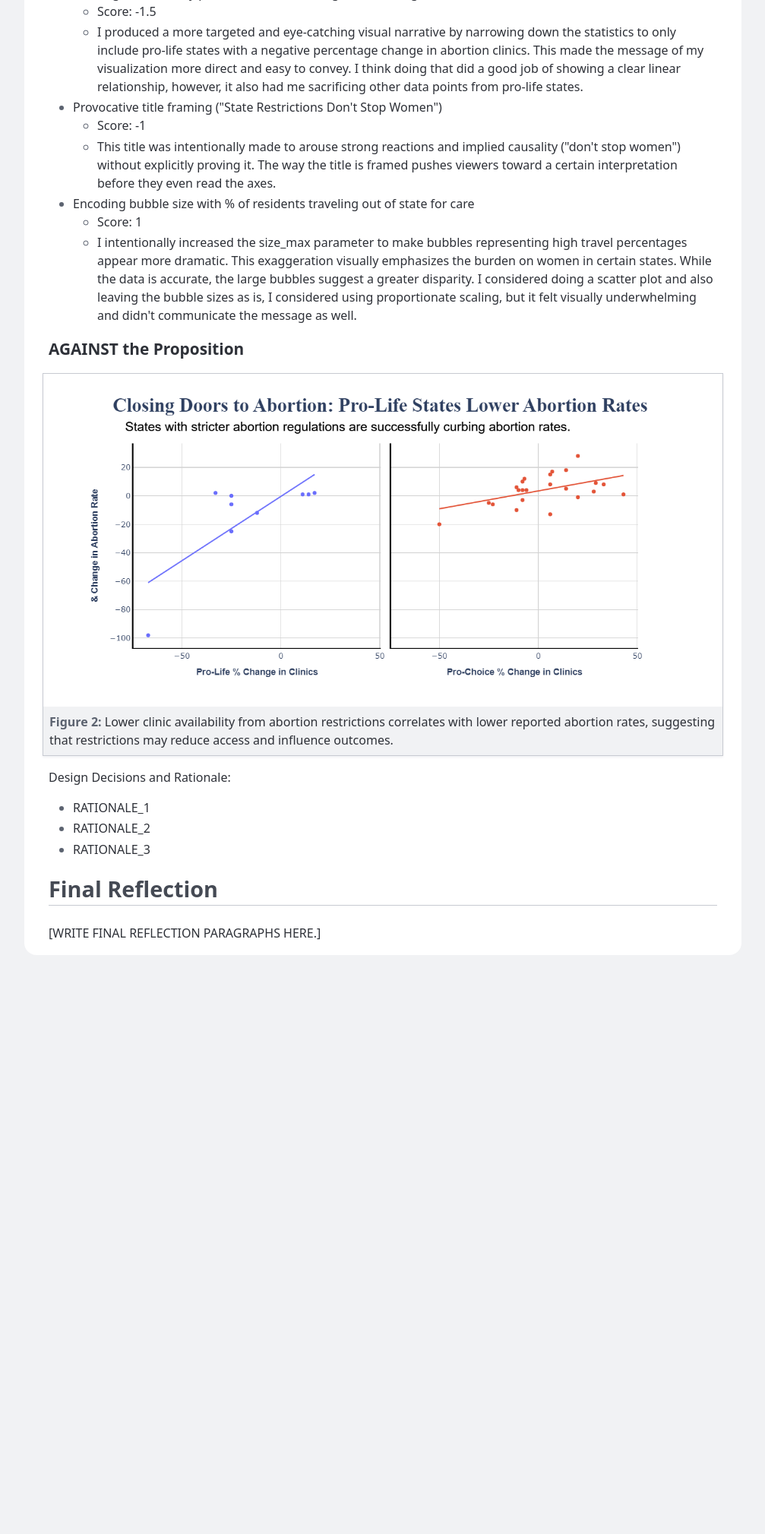
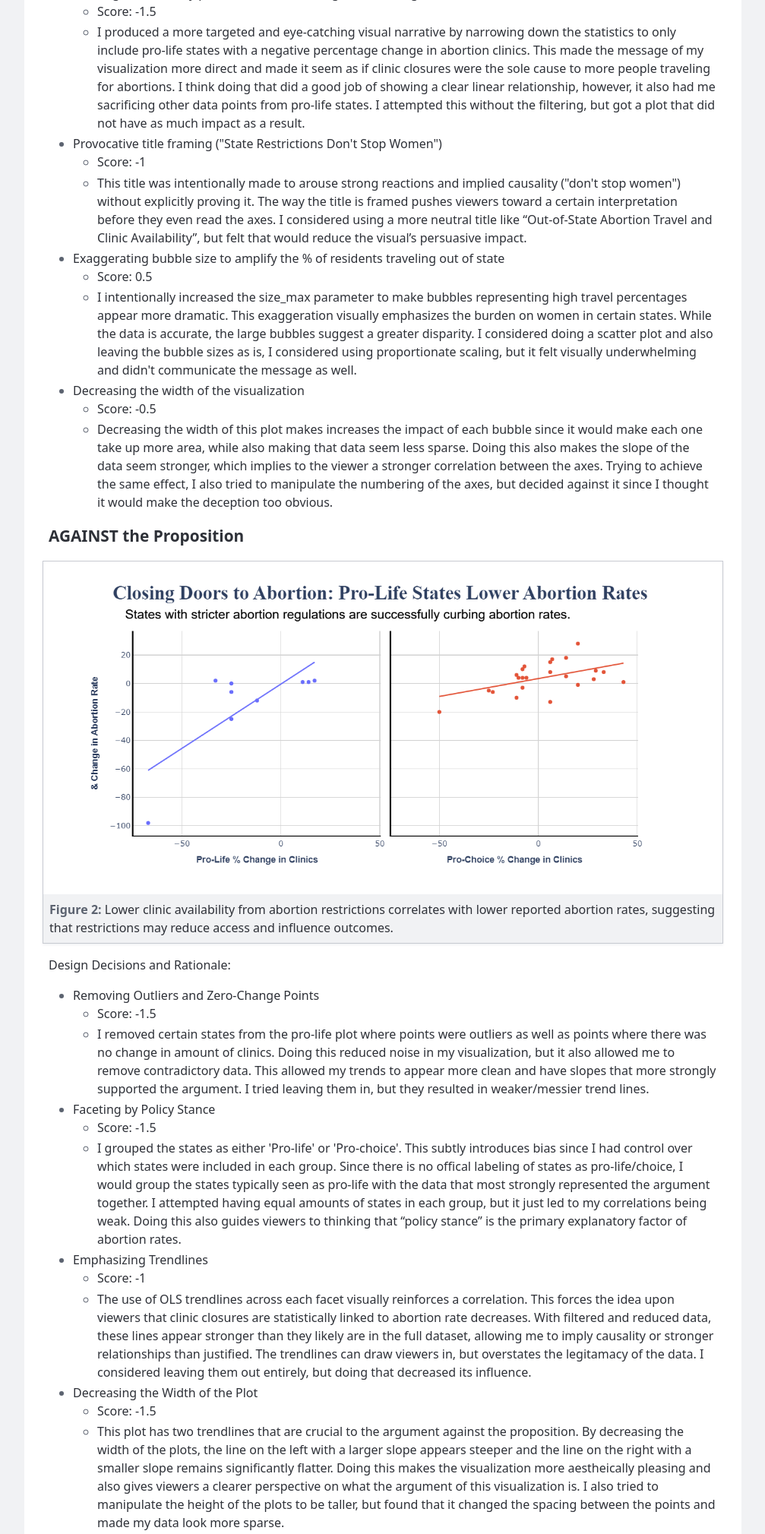
Before and after one commit to trv004/persuasive_deceptive_visualizations, a plain HTML site: page index.html in a window 1280 px wide. Shown: the part 1125-3144 px from the top of the page at 76% size, without its empty margins (136-1143 px from the left). Before the commit the page ends 2390 px from the top, so only its background shows below. Drawn offline with Linux system fonts and the light colour scheme.

Commit message:
finish text inputs

```diff
--- a/index.html
+++ b/index.html
@@ -169,19 +169,25 @@
               Filtering to show only pro-life states with a negative % change in clinics
               <ul>
                 <li>Score: -1.5</li>
-                <li>I produced a more targeted and eye-catching visual narrative by narrowing down the statistics to only include pro-life states with a negative percentage change in abortion clinics. This made the message of my visualization more direct and easy to convey. I think doing that did a good job of showing a clear linear relationship, however, it also had me sacrificing other data points from pro-life states.</li>
+                <li>I produced a more targeted and eye-catching visual narrative by narrowing down the statistics to only include pro-life states with a negative percentage change in abortion clinics. This made the message of my visualization more direct and made it seem as if clinic closures were the sole cause to more people traveling for abortions. I think doing that did a good job of showing a clear linear relationship, however, it also had me sacrificing other data points from pro-life states. I attempted this without the filtering, but got a plot that did not have as much impact as a result.</li>
               </ul>
             </li>
             <li>Provocative title framing ("State Restrictions Don't Stop Women")
                 <ul>
                     <li>Score: -1</li>
-                    <li>This title was intentionally made to arouse strong reactions and implied causality ("don't stop women") without explicitly proving it. The way the title is framed pushes viewers toward a certain interpretation before they even read the axes.</li>
+                    <li>This title was intentionally made to arouse strong reactions and implied causality ("don't stop women") without explicitly proving it. The way the title is framed pushes viewers toward a certain interpretation before they even read the axes. I considered using a more neutral title like “Out-of-State Abortion Travel and Clinic Availability”, but felt that would reduce the visual’s persuasive impact.</li>
                 </ul>
             </li>
-            <li>Encoding bubble size with % of residents traveling out of state for care
+            <li>Exaggerating bubble size to amplify the % of residents traveling out of state
                 <ul>
-                    <li>Score: 1</li>
+                    <li>Score: 0.5</li>
                     <li> I intentionally increased the size_max parameter to make bubbles representing high travel percentages appear more dramatic. This exaggeration visually emphasizes the burden on women in certain states. While the data is accurate, the large bubbles suggest a greater disparity. I considered doing a scatter plot and also leaving the bubble sizes as is, I considered using proportionate scaling, but it felt visually underwhelming and didn't communicate the message as well.</li>
+                </ul>
+            </li>
+            <li>Decreasing the width of the visualization
+                <ul>
+                    <li>Score: -0.5</li>
+                    <li> Decreasing the width of this plot makes increases the impact of each bubble since it would make each one take up more area, while also making that data seem less sparse. Doing this also makes the slope of the data seem stronger, which implies to the viewer a stronger correlation between the axes. Trying to achieve the same effect, I also tried to manipulate the numbering of the axes, but decided against it since I thought it would make the deception too obvious.</li>
                 </ul>
             </li>
           </ul>
@@ -198,16 +204,46 @@
         <p>Design Decisions and Rationale:</p>
 
         <ul>
-          <li>RATIONALE_1</li>
-          <li>RATIONALE_2</li>
-          <li>RATIONALE_3</li>
-        </ul>
+            <li>
+                Removing Outliers and Zero-Change Points
+              <ul>
+                <li>Score: -1.5</li>
+                <li>I removed certain states from the pro-life plot where points were outliers as well as points where there was no change in amount of clinics. Doing this reduced noise in my visualization, but it also allowed me to remove contradictory data. This allowed my trends to appear more clean and have slopes that more strongly supported the argument. I tried leaving them in, but they resulted in weaker/messier trend lines.</li>
+              </ul>
+            </li>
+            <li>Faceting by Policy Stance
+                <ul>
+                    <li>Score: -1.5</li>
+                    <li>I grouped the states as either 'Pro-life' or 'Pro-choice'. This subtly introduces bias since I had control over which states were included in each group. Since there is no offical labeling of states as pro-life/choice, I would group the states typically seen as pro-life with the data that most strongly represented the argument together. I attempted having equal amounts of states in each group, but it just led to my correlations being weak. Doing this also guides viewers to thinking that “policy stance” is the primary explanatory factor of abortion rates.</li>
+                </ul>
+            </li>
+            <li>Emphasizing Trendlines
+                <ul>
+                    <li>Score: -1</li>
+                    <li> The use of OLS trendlines across each facet visually reinforces a correlation. This forces the idea upon viewers that clinic closures are statistically linked to abortion rate decreases. With filtered and reduced data, these lines appear stronger than they likely are in the full dataset, allowing me to imply causality or stronger relationships than justified. The trendlines can draw viewers in, but overstates the legitamacy of the data. I considered leaving them out entirely, but doing that decreased its influence.</li>
+                </ul>
+            </li>
+            <li>Decreasing the Width of the Plot
+                <ul>
+                    <li>Score: -1.5</li>
+                    <li>This plot has two trendlines that are crucial to the argument against the proposition. By decreasing the width of the plots, the line on the left with a larger slope appears steeper and the line on the right with a smaller slope remains significantly flatter. Doing this makes the visualization more aestheically pleasing and also gives viewers a clearer perspective on what the argument of this visualization is. I also tried to manipulate the height of the plots to be taller, but found that it changed the spacing between the points and made my data look more sparse.</li>
+                </ul>
+            </li>
+          </ul>
       </section>
 
       <section>
         <h2>Final Reflection</h2>
 
-        <p>[WRITE FINAL REFLECTION PARAGRAPHS HERE.]</p>
+        <p>
+            Both of these visualizations really challenged me to think about the ethics of persuasion and how easily data could be manipulated in order to convey a message without being dishonest. Personally, I don’t think there was really a step in this process that I found the most straightforward. I found it quite difficult to use the same dataset in order to convey two opposing messages. It was hard for me to find patterns and ideas to use to develop a proposition. I made various plots in an attempt to identify strong trends, but ended up not being able to do that without first manipulating the data. But from there, I was able to strategically make visualizations using patterns that I noticed in the data that supported each argument.
+        </p>
+        <p>
+            Something that surprised me the most was how small changes in the design of the visualization could make such a big impact. At one point, I was removing a single outlier from my data, and it ended up changing the slope of my trendline from not supporting one of my arguments at all, to completely supporting it. I also found it surprising that deceptive choices did not mean that I had to involve major manipulation, but instead could mean subtle changes that imply a certain message.
+        </p>
+        <p>
+            Now, after completing this project, I would define “ethical analysis and visualization” as ensuring that data processing and design decisions convey the truth clearly throughout the entire process. I don’t think that there are any explicit lines that could be drawn to distinguish “acceptable” persuasive choices vs. “misleading” ones, but I do think that it is important to make sure that your own intentions and interpretations do not impact the truth of the data. If a design decision were to cause misinterpretation of what the patterns of a dataset convey, then that could be used as a sign of a misleading design choice. However, I do also think that if a design decision were to amplify the trend or message of a dataset, it is ethical and acceptable in many cases. I find that to make sure a design choice is ethical, it is clear as to why its incorporation into the visualization is necessary and helpful.
+        </p>
       </section>
     </main>
   </body>
```
